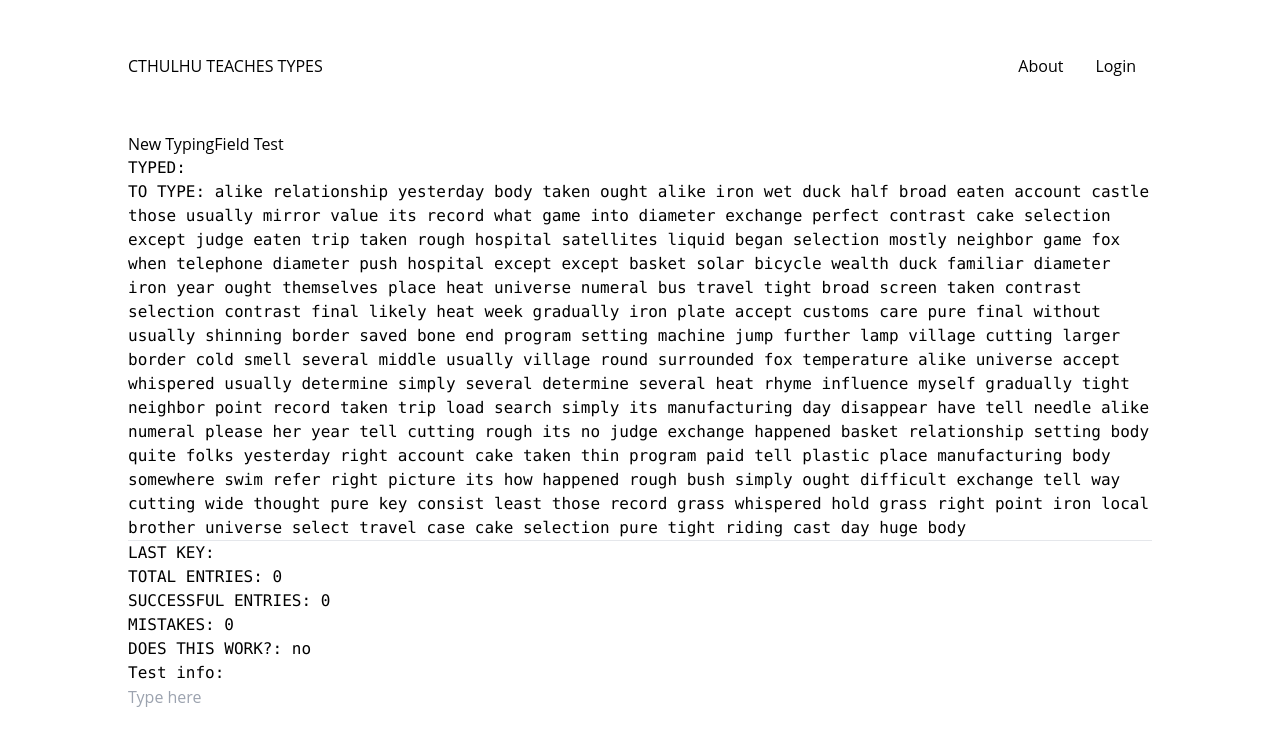
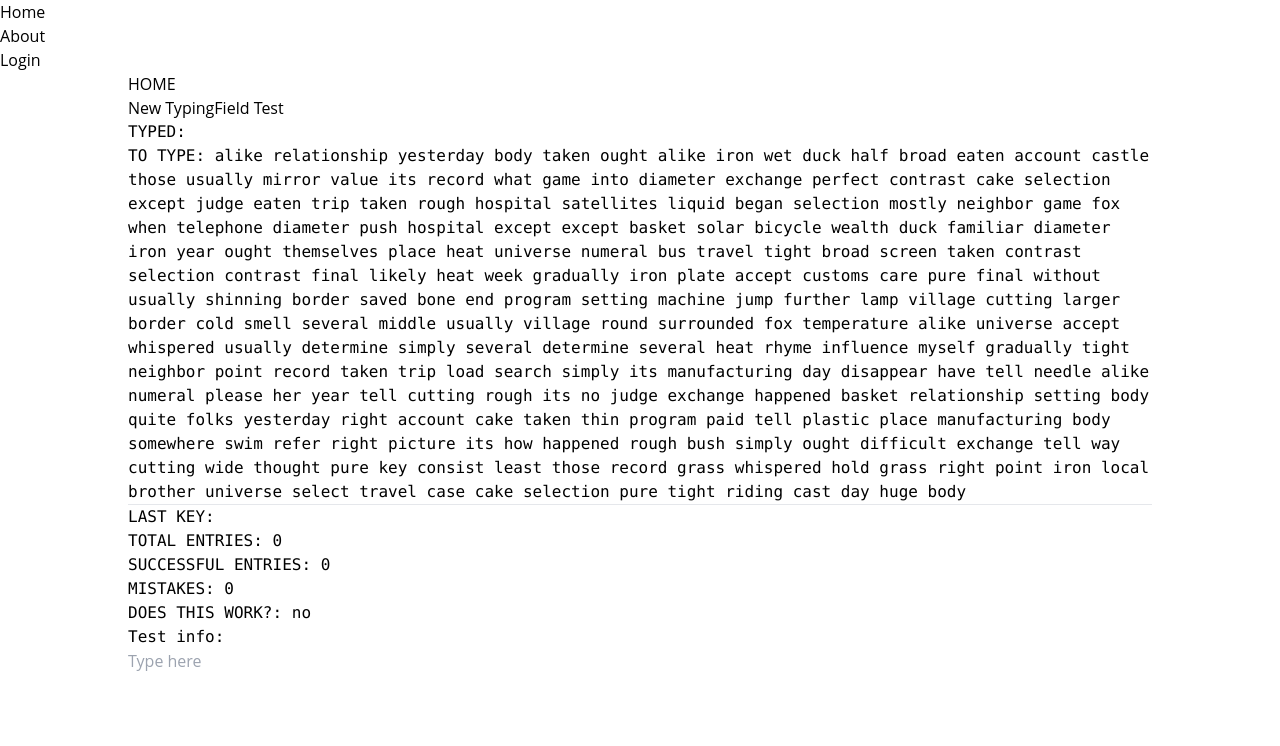
Before and after one commit to maxwellsquared/cthulhu-teaches-typing, a React (Create React App) app: page / in a window 1280 px wide. Shown: the top 746 px of the page. Built offline with nearby package versions, Linux system fonts and the light colour scheme.

Commit message:
App.js routes is correct.

```diff
--- a/src/App.js
+++ b/src/App.js
@@ -1,5 +1,5 @@
 import { useState } from 'react';
-import { Routes, Route } from 'react-router-dom';
+import { Routes, Route, Link } from 'react-router-dom';
 
 import { UserContext } from './helpers/context';
 import About from './routes/About';
@@ -14,10 +14,23 @@ export default function App() {
 
   return (
     <UserContext.Provider value={{ user, setUser }}>
+      <nav>
+        <ul>
+          <li>
+            <Link to="/">Home</Link>
+          </li>
+          <li>
+            <Link to="/about">About</Link>
+          </li>
+          <li>
+            <Link to="/login">Login</Link>
+          </li>
+        </ul>
+      </nav>
       <Routes>
         <Route path="/" element={<Home />} />
-        <Route path="about" element={<About />} />
-        <Route path="login" element={<Login />} />
+        <Route path="/about" element={<About />} />
+        <Route path="/login" element={<Login />} />
       </Routes>
     </UserContext.Provider>
   );
--- a/src/components/LayoutWrapper.jsx
+++ b/src/components/LayoutWrapper.jsx
@@ -1,29 +1,12 @@
 // wraps all components
 // imported into App.js
 import SectionContainer from './SectionContainer';
+import { NavLink } from 'react-router-dom';
 
 const LayoutWrapper = ({ children }) => {
   return (
     <SectionContainer>
       <div className="flex h-screen flex-col justify-between font-sans">
-        <nav className="flex items-center justify-between py-10">
-          <div>
-            <div className="flex items-center justify-between">
-              <a href={'/'} className="mr-3">
-                CTHULHU TEACHES TYPES
-              </a>
-            </div>
-          </div>
-          <div className="flex items-center text-base leading-5">
-            <a href={'/about'} className="p-1 font-medium sm:p-4">
-              About
-            </a>
-
-            <a href={'/login'} className="p-1 font-medium sm:p-4">
-              Login
-            </a>
-          </div>
-        </nav>
         <main className="mb-auto">{children}</main>
       </div>
     </SectionContainer>
--- a/src/routes/About.jsx
+++ b/src/routes/About.jsx
@@ -1,8 +1,10 @@
+import LayoutWrapper from '../components/LayoutWrapper';
+
 function About() {
   return (
-    <div>
+    <LayoutWrapper>
       <h1 className="mt-5">This is the about page</h1>
-    </div>
+    </LayoutWrapper>
   );
 }
 
--- a/src/routes/Home.jsx
+++ b/src/routes/Home.jsx
@@ -7,6 +7,7 @@ import { UserContext } from '../helpers/context';
 const Home = () => {
   return (
     <LayoutWrapper>
+      <h1>HOME</h1>
       <TypingField />
     </LayoutWrapper>
   );
--- a/src/routes/Login.jsx
+++ b/src/routes/Login.jsx
@@ -53,16 +53,9 @@ function Login() {
   if (loggedInUserRef.current && statusCode === 200) {
     const { name, email } = loggedInUserRef.current;
     return (
-      <Routes>
-        <Route
-          path={`/`}
-          element={
-            <LayoutWrapper>
-              <TypingField userRef={loggedInUserRef} />
-            </LayoutWrapper>
-          }
-        />
-      </Routes>
+      <LayoutWrapper>
+        <TypingField userRef={loggedInUserRef} />
+      </LayoutWrapper>
     );
   }
 
```
